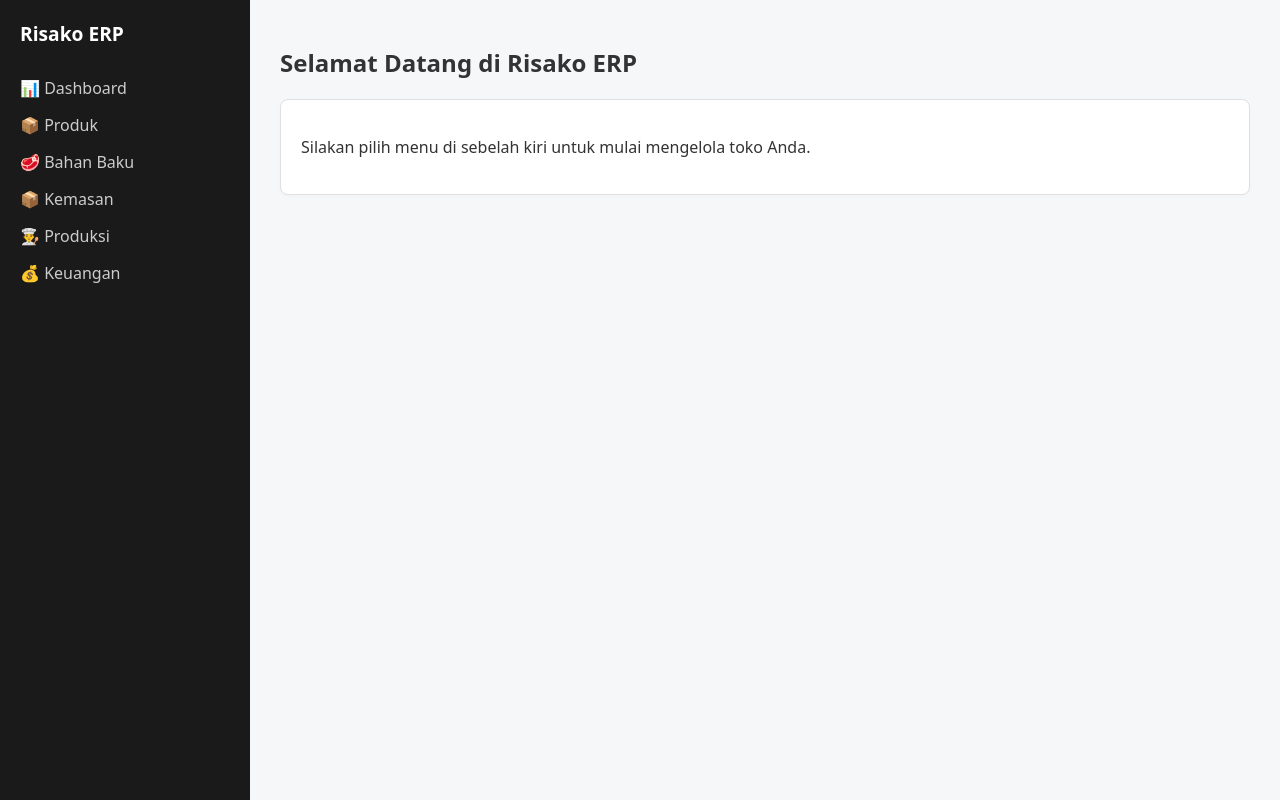
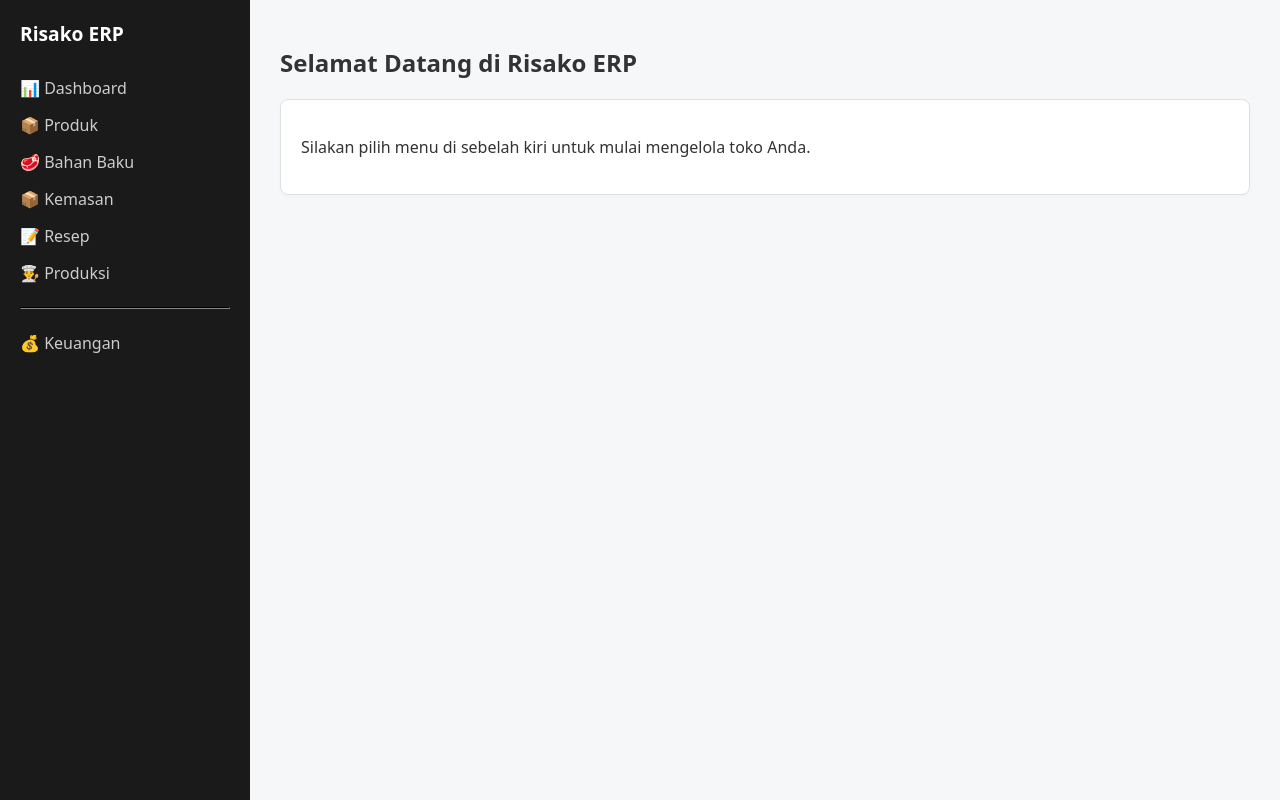
Before and after one commit to risako-id/risako, a Next.js app: page / in a window 1280 px wide. Built offline with nearby package versions, Linux system fonts and the light colour scheme.

Commit message:
Update layout.tsx

```diff
--- a/src/app/layout.tsx
+++ b/src/app/layout.tsx
@@ -6,17 +6,22 @@ export default function RootLayout({ children }: { children: React.ReactNode })
   return (
     <html lang="id">
       <body style={{ display: 'flex', minHeight: '100vh', margin: 0 }}>
-        <aside style={{ width: '250px', background: '#1a1a1a', color: 'white', padding: '20px' }}>
+        {/* SIDEBAR MENU */}
+        <aside style={{ width: '250px', background: '#1a1a1a', color: 'white', padding: '20px', flexShrink: 0 }}>
           <h2 style={{ color: 'white', marginTop: 0, marginBottom: '30px' }}>Risako ERP</h2>
           <nav style={{ display: 'flex', flexDirection: 'column', gap: '15px' }}>
             <a href="/" style={{ color: '#ccc', textDecoration: 'none' }}>📊 Dashboard</a>
             <a href="/produk" style={{ color: '#ccc', textDecoration: 'none' }}>📦 Produk</a>
             <a href="/bahan-baku" style={{ color: '#ccc', textDecoration: 'none' }}>🥩 Bahan Baku</a>
             <a href="/kemasan" style={{ color: '#ccc', textDecoration: 'none' }}>📦 Kemasan</a>
+            <a href="/resep" style={{ color: '#ccc', textDecoration: 'none' }}>📝 Resep</a>
             <a href="/produksi" style={{ color: '#ccc', textDecoration: 'none' }}>👨‍🍳 Produksi</a>
+            <hr style={{ borderColor: '#333', width: '100%' }} />
             <a href="/keuangan" style={{ color: '#ccc', textDecoration: 'none' }}>💰 Keuangan</a>
           </nav>
         </aside>
+
+        {/* KONTEN UTAMA */}
         <div style={{ flex: 1, background: '#f6f7f9', padding: '30px', overflowY: 'auto' }}>
           {children}
         </div>
```
